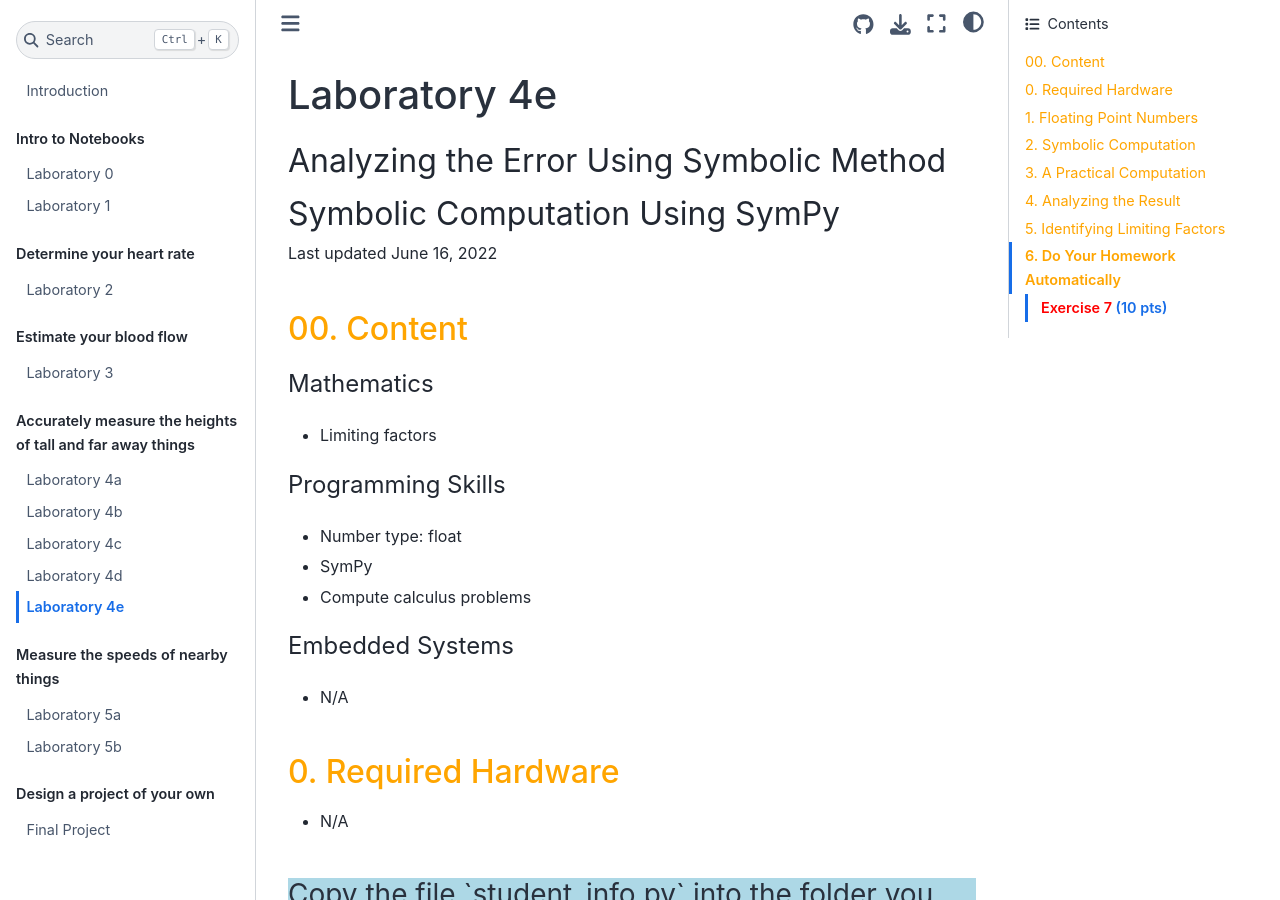
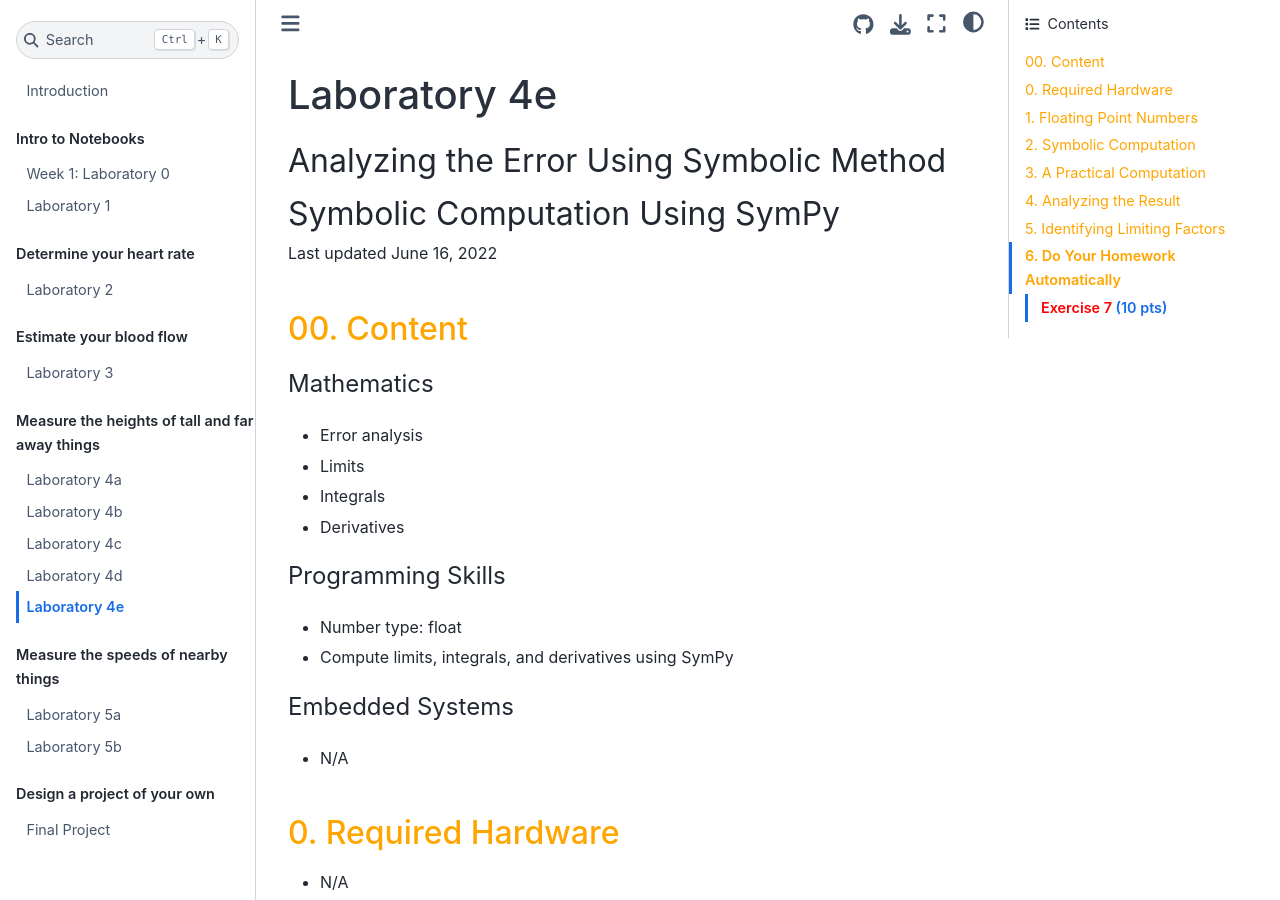
Before and after one commit to TheDataScienceLabs/DSLab_Calculus, a Jupyter Book: the page built from book/labs/4_measure_tall_things/e_symbolic_error/lab4e.ipynb, in a window 1280 px wide and 900 px high. Built offline with Jupyter Book 1.0.4 settings and Sphinx 7.4.7 and the Sphinx Book theme 1.1.4, drawn with Linux system fonts in a browser that asks for light colours.

Commit message:
Polishing

```diff
--- a/book/_toc.yml
+++ b/book/_toc.yml
@@ -15,7 +15,7 @@ parts:
 - caption: Estimate your blood flow
   chapters:
   - file: labs/3_estimate_blood_flow/lab3.ipynb
-- caption: Accurately measure the heights of tall and far away things
+- caption: Measure the heights of tall and far away things
   chapters:
   - file: labs/4_measure_tall_things/a_prepare_for_building_inclinometer/lab4a.ipynb
   - file: labs/4_measure_tall_things/b_build_an_inclinometer/lab4b.ipynb
```
Also changed, not shown: book/labs/1_intro_to_notebooks/lab0.ipynb, book/labs/4_measure_tall_things/b_build_an_inclinometer/lab4b.ipynb, book/labs/4_measure_tall_things/c_make_the_measurements/lab4c.ipynb, book/labs/4_measure_tall_things/d_error_analysis/lab4d.ipynb, book/labs/4_measure_tall_things/e_symbolic_error/lab4e.ipynb.
